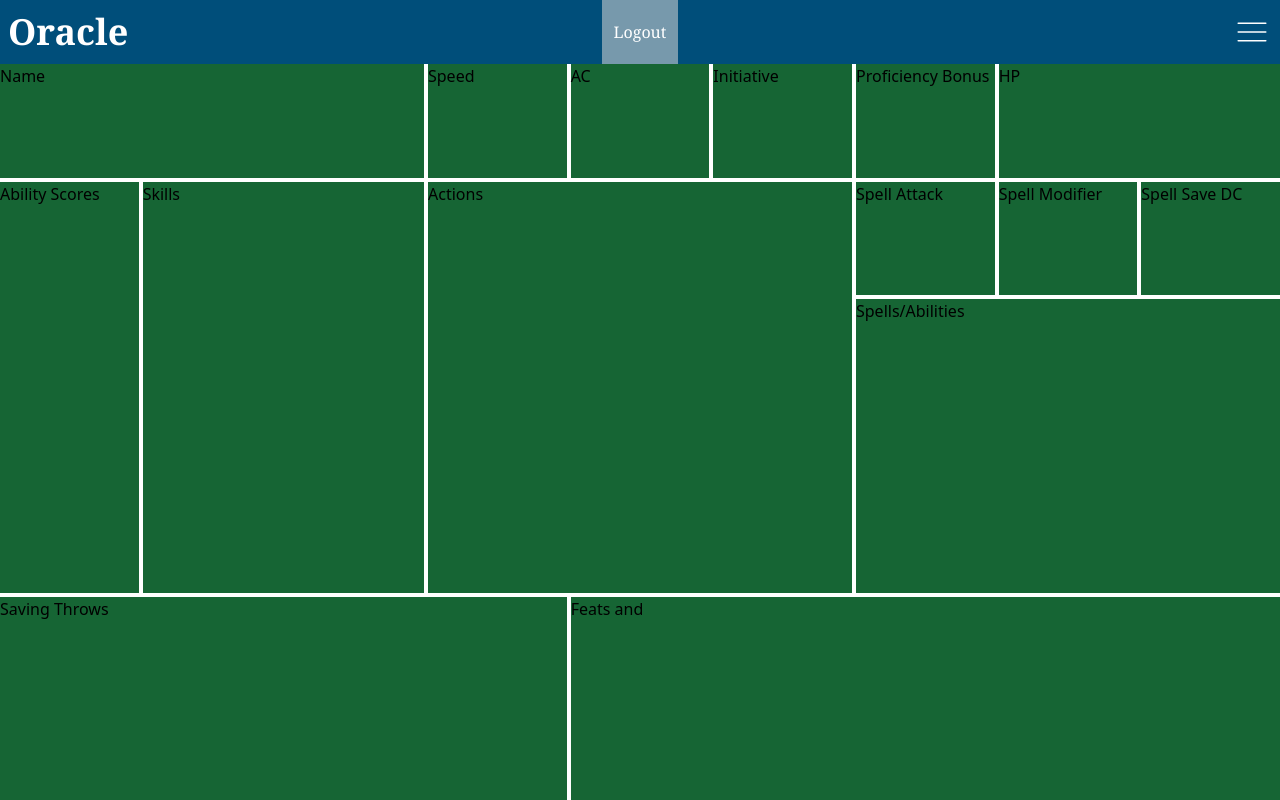
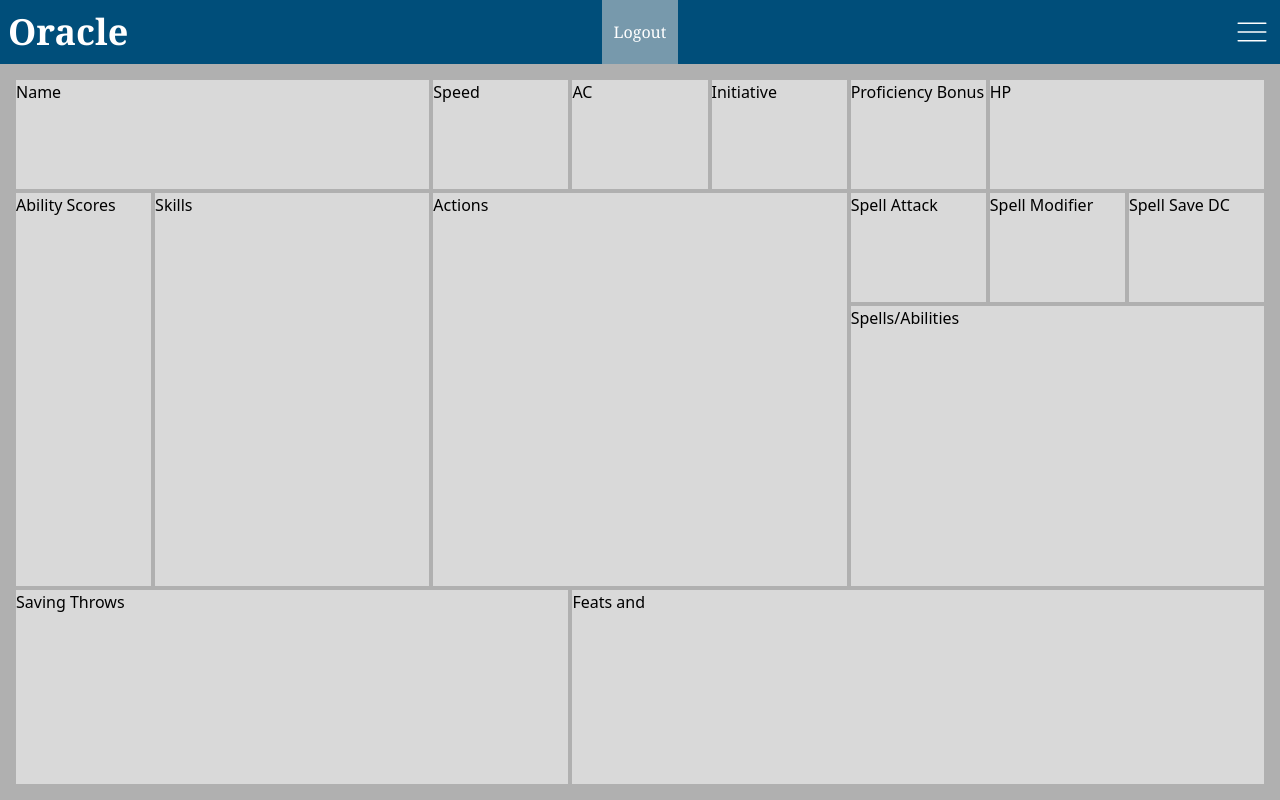
Before and after one commit to JakeIVS/Oracle, a React (Vite) app in the folder client/: page /characters/1 in a window 1280 px wide. Built offline with nearby package versions, Linux system fonts and the light colour scheme; no server answers.

Commit message:
change colors to pallette colors

```diff
--- a/client/src/components/CharacterSheet.jsx
+++ b/client/src/components/CharacterSheet.jsx
@@ -1,21 +1,37 @@
+import { data } from 'autoprefixer';
+import React, { useEffect, useState } from 'react';
+import { useParams } from 'react-router-dom';
+
 function CharacterSheet() {
+  const { id } = useParams();
+  const [characterData, setCharacterData] = useState();
+
+  useEffect(() => {
+    fetch(`/api/characters/${id}`)
+      .then(r => r.json())
+      .then(data => {
+        console.log(data);
+        setCharacterData(data);
+      });
+  });
+
   return (
-    <div className="aspect-csheet grid h-full w-full grid-cols-9 gap-1">
-      <div className="col-span-3 bg-green-800">Name</div>
-      <div className="bg-green-800">Speed</div>
-      <div className="bg-green-800">AC</div>
-      <div className="bg-green-800">Initiative</div>
-      <div className=" bg-green-800">Proficiency Bonus</div>
-      <div className="col-span-2 bg-green-800">HP</div>
-      <div className="col-start-1 row-span-4 bg-green-800">Ability Scores</div>
-      <div className="col-span-2 row-span-4 bg-green-800">Skills</div>
-      <div className="col-span-3 row-span-4 bg-green-800">Actions</div>
-      <div className="bg-green-800">Spell Attack</div>
-      <div className="bg-green-800">Spell Modifier</div>
-      <div className="bg-green-800">Spell Save DC</div>
-      <div className="col-span-3 row-span-3 bg-green-800">Spells/Abilities</div>
-      <div className="col-span-4 row-span-2 bg-green-800">Saving Throws</div>
-      <div className="col-span-5 row-span-2 bg-green-800">Feats and</div>
+    <div className="aspect-csheet grid h-full w-full grid-cols-9 gap-1 bg-n-dark p-4">
+      <div className="col-span-3 bg-n-light">Name</div>
+      <div className="bg-n-light">Speed</div>
+      <div className="bg-n-light">AC</div>
+      <div className="bg-n-light">Initiative</div>
+      <div className=" bg-n-light">Proficiency Bonus</div>
+      <div className="col-span-2 bg-n-light">HP</div>
+      <div className="col-start-1 row-span-4 bg-n-light">Ability Scores</div>
+      <div className="col-span-2 row-span-4 bg-n-light">Skills</div>
+      <div className="col-span-3 row-span-4 bg-n-light">Actions</div>
+      <div className="bg-n-light">Spell Attack</div>
+      <div className="bg-n-light">Spell Modifier</div>
+      <div className="bg-n-light">Spell Save DC</div>
+      <div className="col-span-3 row-span-3 bg-n-light">Spells/Abilities</div>
+      <div className="col-span-4 row-span-2 bg-n-light">Saving Throws</div>
+      <div className="col-span-5 row-span-2 bg-n-light">Feats and</div>
     </div>
   );
 }
```
